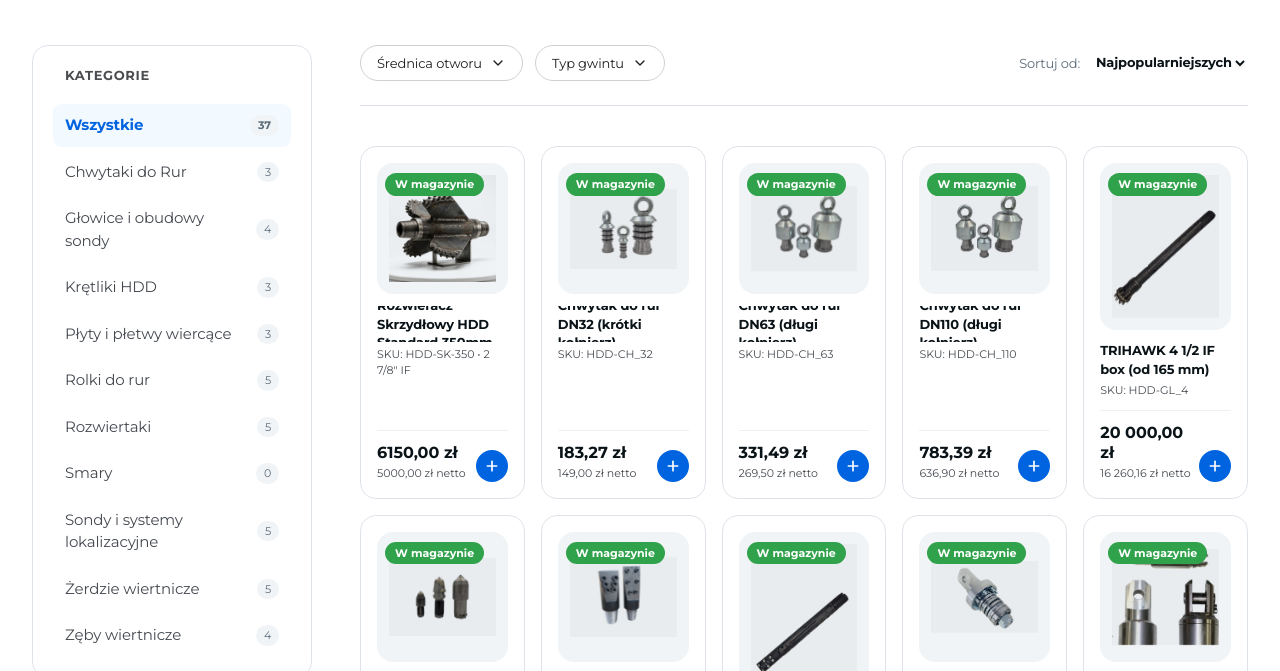
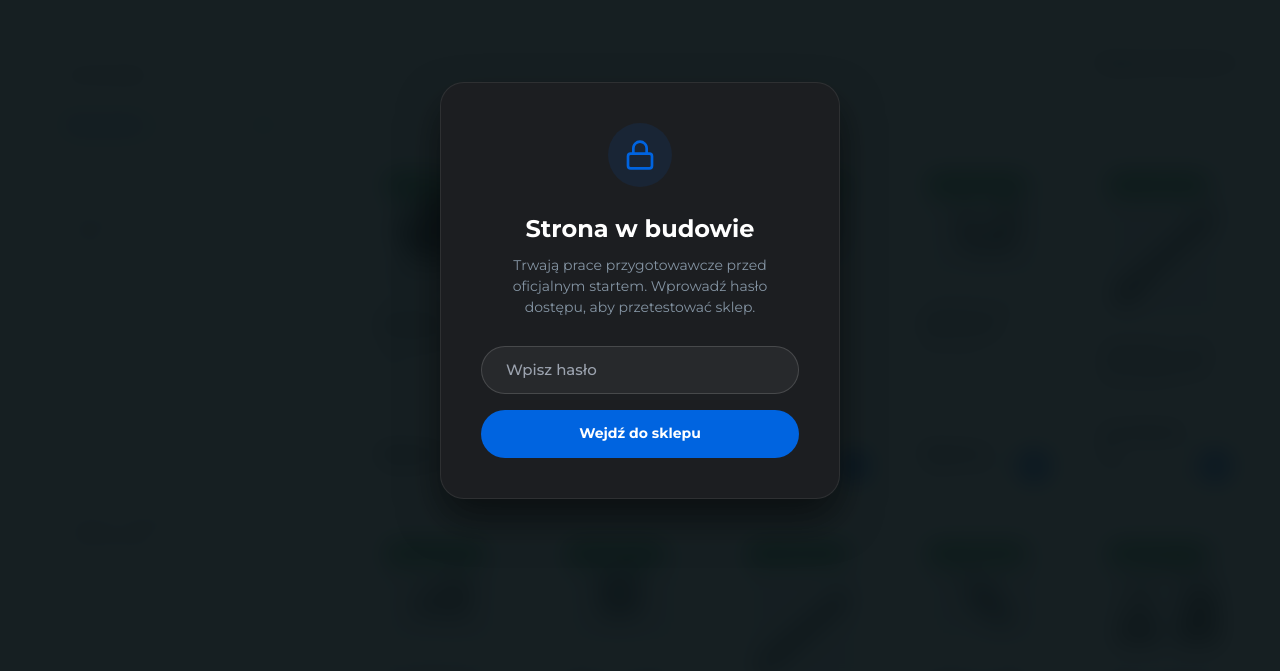
Before and after one commit to Masta1991/narzedzia-hdd-pl, a plain HTML site: page index.html in a window 1280 px wide. Shown: the part 110-781 px from the top of the page. Drawn offline with nearby package versions, Linux system fonts and the light colour scheme.

Commit message:
Add pre-release password protection gate

```diff
--- /dev/null
+++ b/auth-gate.js
@@ -0,0 +1,85 @@
+(function() {
+    // Hasło dostępu do sklepu (możesz je zmienić poniżej)
+    const ACCESS_PASSWORD = "hdd2026";
+    const AUTH_KEY = "hdd_authorized";
+
+    // Sprawdzamy, czy użytkownik jest już autoryzowany
+    if (localStorage.getItem(AUTH_KEY) === "true") {
+        return;
+    }
+
+    // Ukrywamy zawartość strony przed załadowaniem dom
+    const style = document.createElement('style');
+    style.id = 'auth-gate-initial-hide';
+    style.innerHTML = 'body { display: none !important; }';
+    document.head.appendChild(style);
+
+    document.addEventListener("DOMContentLoaded", function() {
+        // Usuwamy ukrycie body, ale natychmiast narzucamy pełnoekranową blokadę
+        const hideStyle = document.getElementById('auth-gate-initial-hide');
+        if (hideStyle) hideStyle.remove();
+
+        const gate = document.createElement('div');
+        gate.id = 'auth-gate-overlay';
+        gate.style.cssText = `
+            position: fixed;
+            top: 0;
+            left: 0;
+            width: 100vw;
+            height: 100vh;
+            background: rgba(10, 19, 23, 0.95);
+            backdrop-filter: blur(12px);
+            z-index: 999999;
+            display: flex;
+            align-items: center;
+            justify-content: center;
+            font-family: 'Montserrat', sans-serif;
+            color: #ffffff;
+        `;
+
+        gate.innerHTML = `
+            <div style="background: #1c1e21; border: 1px solid rgba(255,255,255,0.08); padding: 40px; border-radius: 24px; max-width: 400px; w-full: true; width: 90%; text-align: center; box-shadow: 0 20px 40px rgba(0,0,0,0.5);">
+                <div style="display: inline-flex; width: 64px; height: 64px; border-radius: 50%; background: rgba(0, 100, 224, 0.1); color: #0064e0; align-items: center; justify-content: center; margin-bottom: 24px;">
+                    <svg width="32" height="32" viewBox="0 0 24 24" fill="none" stroke="currentColor" stroke-width="2" stroke-linecap="round" stroke-linejoin="round"><rect x="3" y="11" width="18" height="11" rx="2" ry="2"></rect><path d="M7 11V7a5 5 0 0 1 10 0v4"></path></svg>
+                </div>
+                <h2 style="font-size: 24px; font-weight: 700; margin-bottom: 8px; color: #ffffff; tracking-tight: -0.16px;">Strona w budowie</h2>
+                <p style="font-size: 14px; color: #8595a4; margin-bottom: 28px; line-height: 1.5;">Trwają prace przygotowawcze przed oficjalnym startem. Wprowadź hasło dostępu, aby przetestować sklep.</p>
+                <form id="auth-gate-form" style="display: flex; flex-col: true; flex-direction: column; gap: 16px;">
+                    <input type="password" id="auth-gate-input" placeholder="Wpisz hasło" style="width: 100%; height: 48px; border-radius: 100px; background: rgba(255,255,255,0.05); border: 1px solid rgba(255,255,255,0.15); padding: 0 24px; color: #ffffff; font-size: 15px; font-weight: 500; outline: none; transition: border-color 0.2s;" />
+                    <button type="submit" style="width: 100%; height: 48px; border-radius: 100px; background: #0064e0; border: none; color: #ffffff; font-size: 14px; font-weight: 700; cursor: pointer; transition: background 0.2s;">Wejdź do sklepu</button>
+                    <p id="auth-gate-error" style="color: #f0284a; font-size: 12px; font-weight: 600; margin-top: 4px; display: none;">Niepoprawne hasło. Spróbuj ponownie.</p>
+                </form>
+            </div>
+        `;
+
+        document.body.appendChild(gate);
+
+        // Autofocus na input
+        const input = document.getElementById('auth-gate-input');
+        input.focus();
+
+        input.addEventListener('focus', () => {
+            input.style.borderColor = '#0064e0';
+        });
+        input.addEventListener('blur', () => {
+            input.style.borderColor = 'rgba(255,255,255,0.15)';
+        });
+
+        // Obsługa wysłania formularza
+        document.getElementById('auth-gate-form').addEventListener('submit', function(e) {
+            e.preventDefault();
+            const val = input.value;
+            const errorMsg = document.getElementById('auth-gate-error');
+
+            if (val === ACCESS_PASSWORD) {
+                localStorage.setItem(AUTH_KEY, "true");
+                gate.remove();
+            } else {
+                errorMsg.style.display = 'block';
+                input.value = '';
+                input.style.borderColor = '#f0284a';
+                input.focus();
+            }
+        });
+    });
+})();
--- a/index.html
+++ b/index.html
@@ -1,6 +1,7 @@
 <!DOCTYPE html>
 <html lang="pl">
 <head>
+    <script src="auth-gate.js"></script>
     <meta charset="UTF-8">
     <meta name="viewport" content="width=device-width, initial-scale=1.0">
     <title>Narzędzia HDD - Sklep i Katalog Osprzętu</title>
```
Also changed, not shown: checkout.html (+1 -0 lines), koszyk.html (+1 -0 lines), pdp.html (+1 -0 lines).
